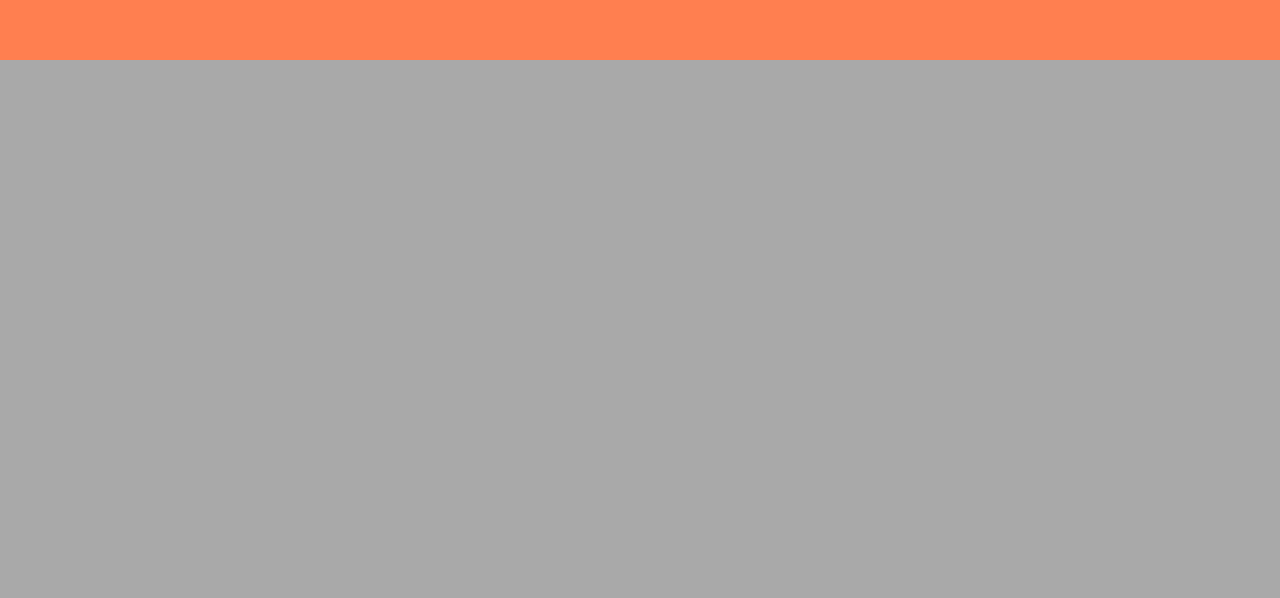
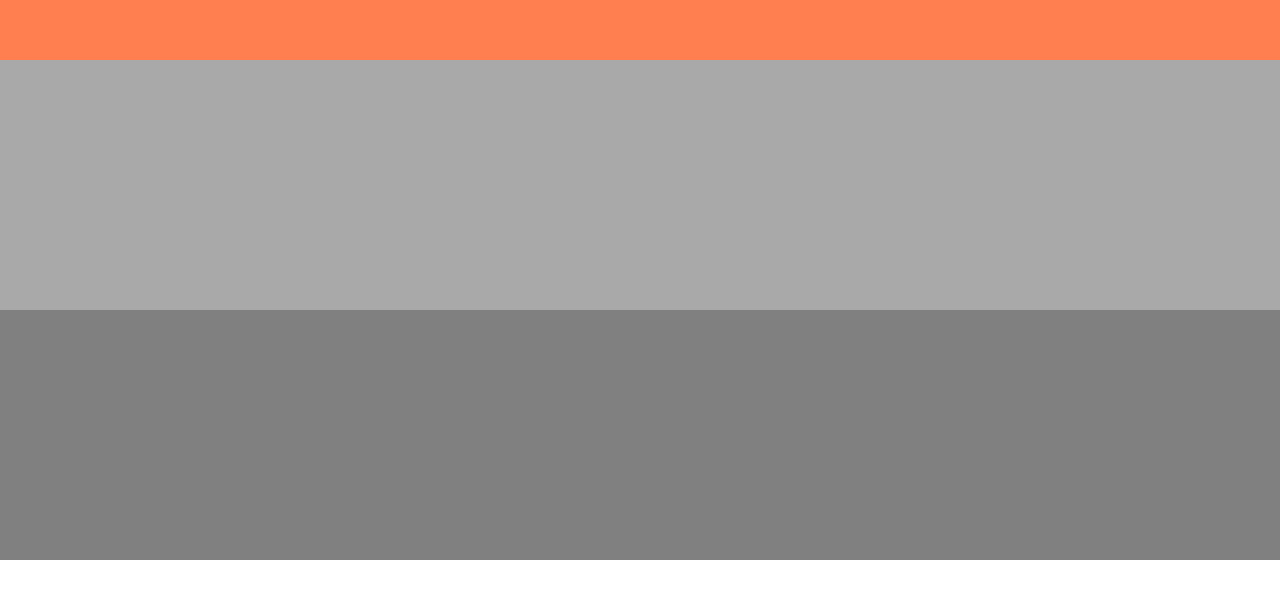
Before and after one commit to VadimWeb/Portfolio, a React (Create React App) app: page / in a window 1280 px wide. Shown: the part 2390-2988 px from the top of the page. After the commit the page ends 2950 px from the top, so only its background shows below. Built offline with nearby package versions, Linux system fonts and the light colour scheme.

Commit message:
add Footer in App

```diff
--- a/src/App.js
+++ b/src/App.js
@@ -6,6 +6,7 @@ import Skills from "./Skills";
 import Works from "./Works";
 import Distant from "./Distant";
 import Contacts from "./Contacts";
+import Footer from "./Footer";
 
 function App() {
   return (
@@ -17,6 +18,7 @@ function App() {
        <Works/>
        <Distant/>
        <Contacts/>
+       <Footer/>
      </div>
     </div>
   );
--- a/src/Distant.module.css
+++ b/src/Distant.module.css
@@ -1,4 +1,4 @@
 .distant {
-    height: 100vh;
+    height: 250px;
     background-color: darkgray;
 }
--- /dev/null
+++ b/src/Footer.js
@@ -0,0 +1,11 @@
+import React from 'react';
+import style from './Footer.module.css'
+
+function Footer() {
+    return (
+        <div className={style.footer}>
+        </div>
+    );
+}
+
+export default Footer;
--- /dev/null
+++ b/src/Footer.module.css
@@ -0,0 +1,4 @@
+.footer {
+    height: 250px;
+    background-color: grey;
+}
```
